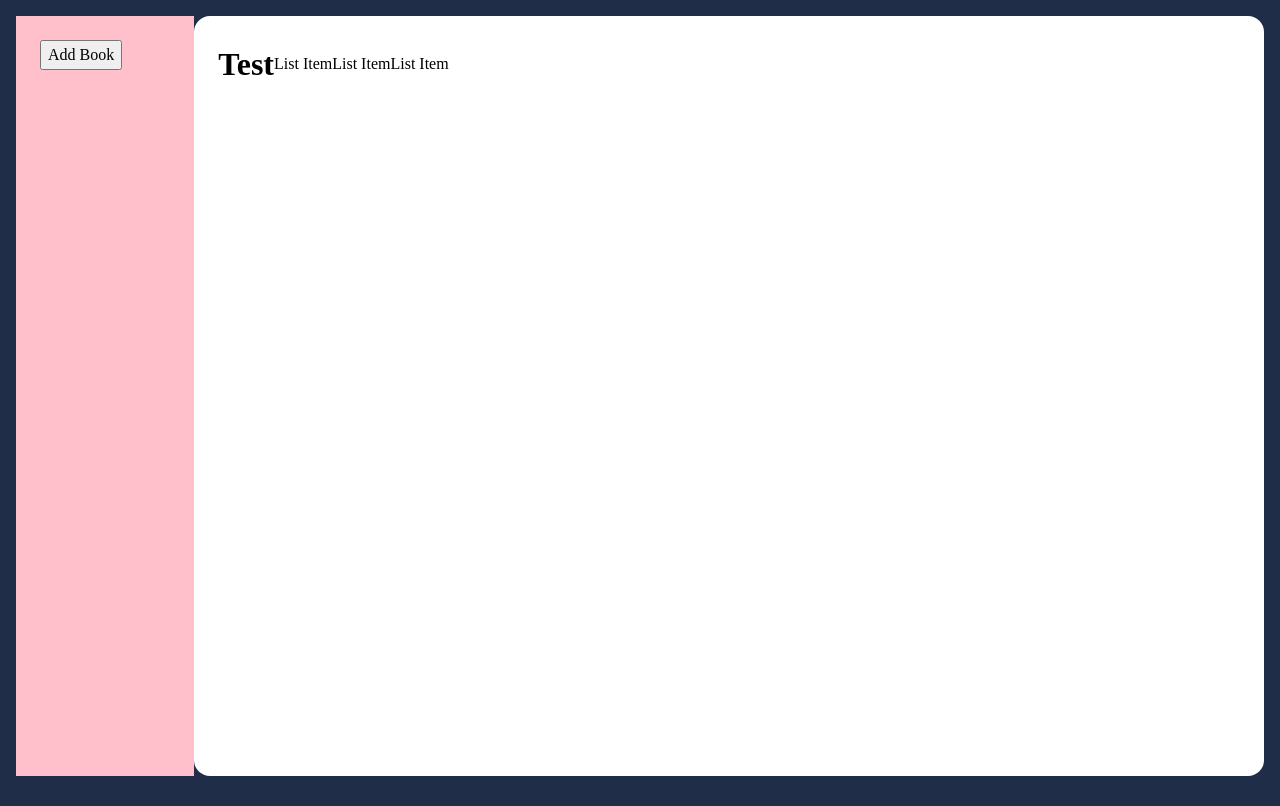
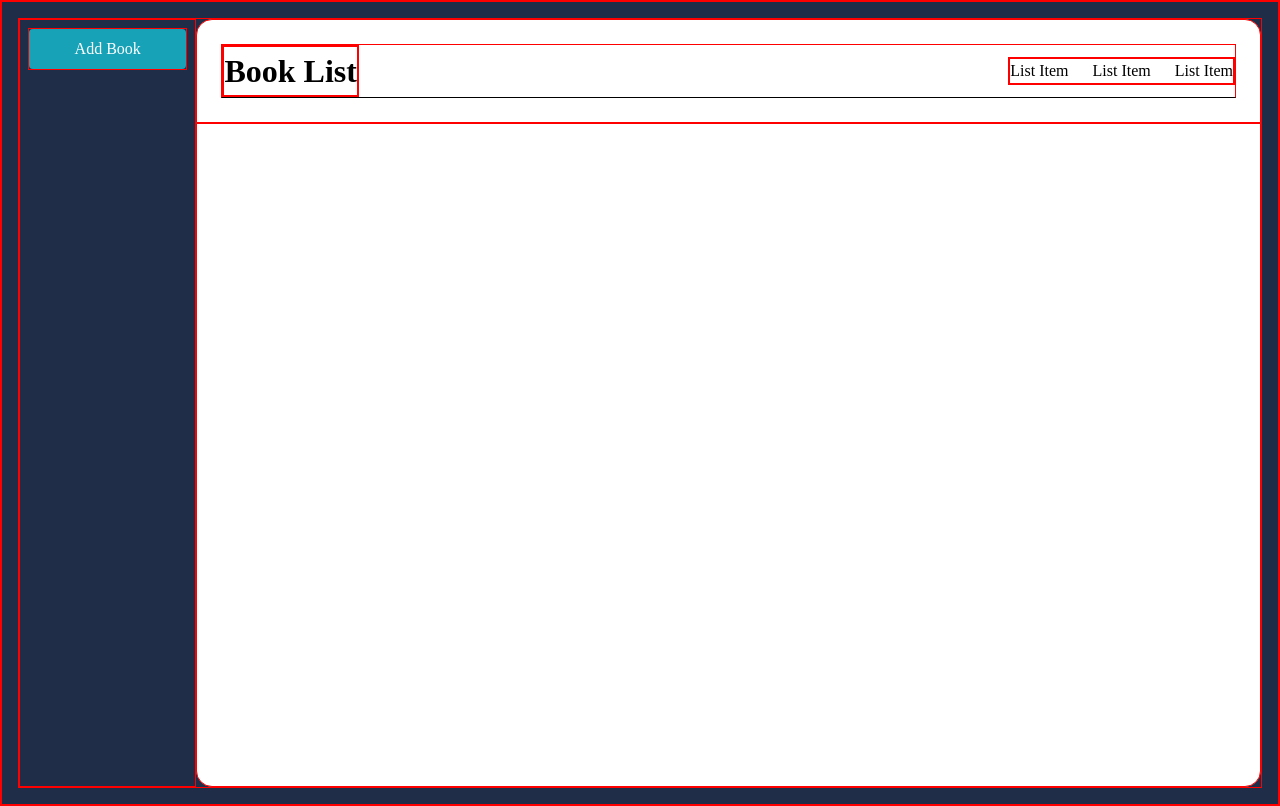
Before and after one commit to Oosh74/op-library, a plain HTML site: page index.html in a window 1280 px wide. Drawn offline with Linux system fonts and the light colour scheme.

Commit message:
Add more styling, add flex to sidebar

```diff
--- a/index.html
+++ b/index.html
@@ -11,7 +11,7 @@
     <div class="main-wrapper">
       <header>
         <div class="nav-wrapper">
-          <div><h1>Test</h1></div>
+          <div><h1>Book List</h1></div>
           <div>
             <nav>
               <ul>
@@ -24,8 +24,9 @@
         </div>
       </header>
       <section class="side-bar">
-        <div class="wrapper">
+        <div>
           <button class="add-book">Add Book</button>
+        </div>
         <dialog class="form-modal">
           <div class="modal-container">
             <button class="close-form">Close</button>
@@ -45,12 +46,7 @@
                 placeholder="Joe Abercrombie"
               />
               <label for="pages">Pages</label>
-                <input
-                  type="number"
-                  id="pages"
-                  name="pages"
-                  placeholder="560"
-                />
+              <input type="number" id="pages" name="pages" placeholder="560" />
               <label for="readBook">Have you read this book?</label>
               <select id="readBook" name="readBook">
                 <option>Yes</option>
@@ -60,7 +56,6 @@
             </form>
           </div>
         </dialog>
-        </div>
       </section>
       <section class="book-grid"></section>
     </div>
--- a/style.css
+++ b/style.css
@@ -3,6 +3,7 @@
 *::before,
 *::after {
   box-sizing: border-box;
+  border: 1px solid red;
 }
 
 /* 2. Remove default margin */
@@ -87,6 +88,7 @@ h6 {
   display: flex;
   flex-direction: row;
   align-items: center;
+  justify-content: space-between;
 }
 
 .nav-wrapper ul,
@@ -95,7 +97,10 @@ h6 {
   display: flex;
   flex-direction: row;
   align-items: center;
-  justify-content: center;
+  gap: 24px;
+}
+.nav-wrapper {
+  border-bottom: 1px solid black;
 }
 
 header {
@@ -109,8 +114,16 @@ header {
 .side-bar {
   grid-column: 1 / 1;
   grid-row: 1 / 3;
-  padding: 24px;
-  background-color: pink;
+  padding: 8px;
+  display: flex;
+  align-items: flex-start;
+  justify-content: center;
+}
+
+.side-bar div {
+  display: flex;
+  flex: 1;
+  flex-basis: 100%;
 }
 
 .book-grid {
@@ -121,3 +134,14 @@ header {
   background-color: white;
   min-height: 83vh;
 }
+
+.add-book {
+  all: unset;
+  color: white;
+  background-color: #17a2b8;
+  border-radius: 4px;
+  padding: 8px 32px;
+  text-align: center;
+  flex: 1;
+  cursor: pointer;
+}
```
Lines whose indentation alone changed are shown as unchanged.
